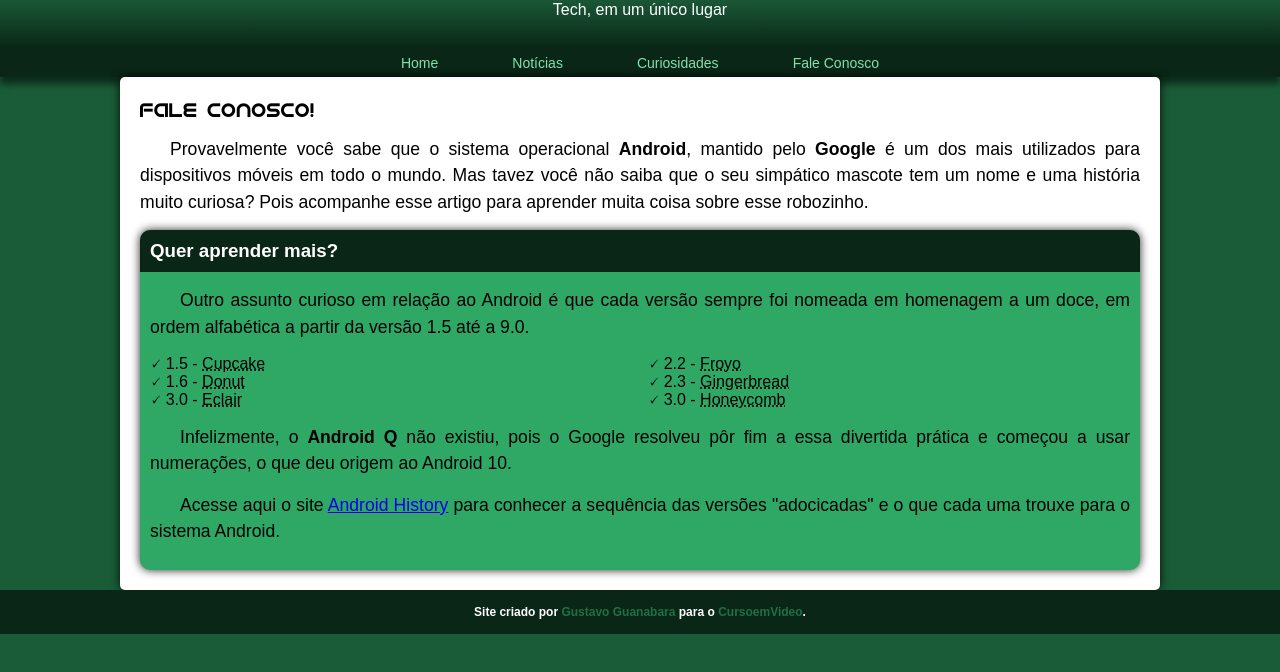
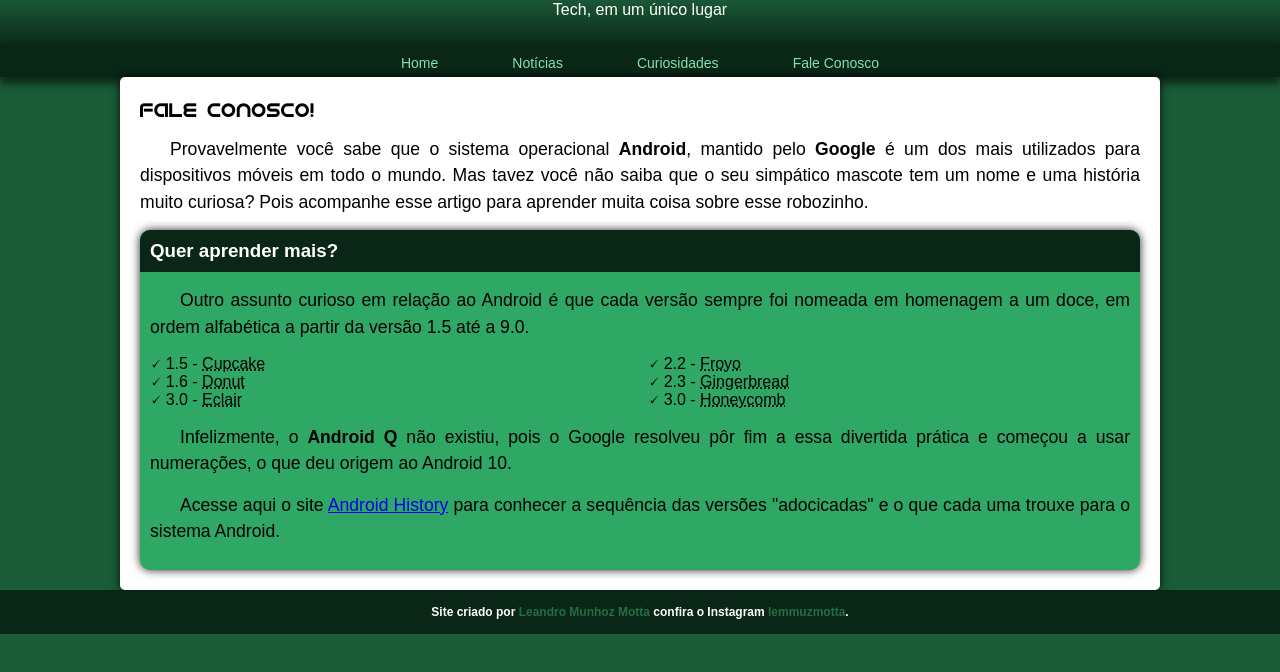
Before and after one commit to Lemunhozmotta/Projeto-Android, a plain HTML site: page contato.html in a window 1280 px wide. Shown: the part 96-768 px from the top of the page. Drawn offline with Linux system fonts and the light colour scheme.

Commit message:
correçoes 06
correçao do rodape

```diff
--- a/contato.html
+++ b/contato.html
@@ -70,8 +70,7 @@
 
     </main>
     <footer>
-        <h1>Site criado por <a href="https://github.com/gustavoguanabara">Gustavo Guanabara</a> para o <a href="https://www.cursoemvideo.com/">CursoemVideo</a>. </h1>
+        <h1>Site criado por <a href="https://www.facebook.com/leandro.munhozmotta" target="_blank">Leandro Munhoz Motta</a> confira o Instagram <a href="https://www.instagram.com/lemmuzmotta" target="_blank">lemmuzmotta</a>. </h1>
     </footer>
-
 </body>
 </html>
```
